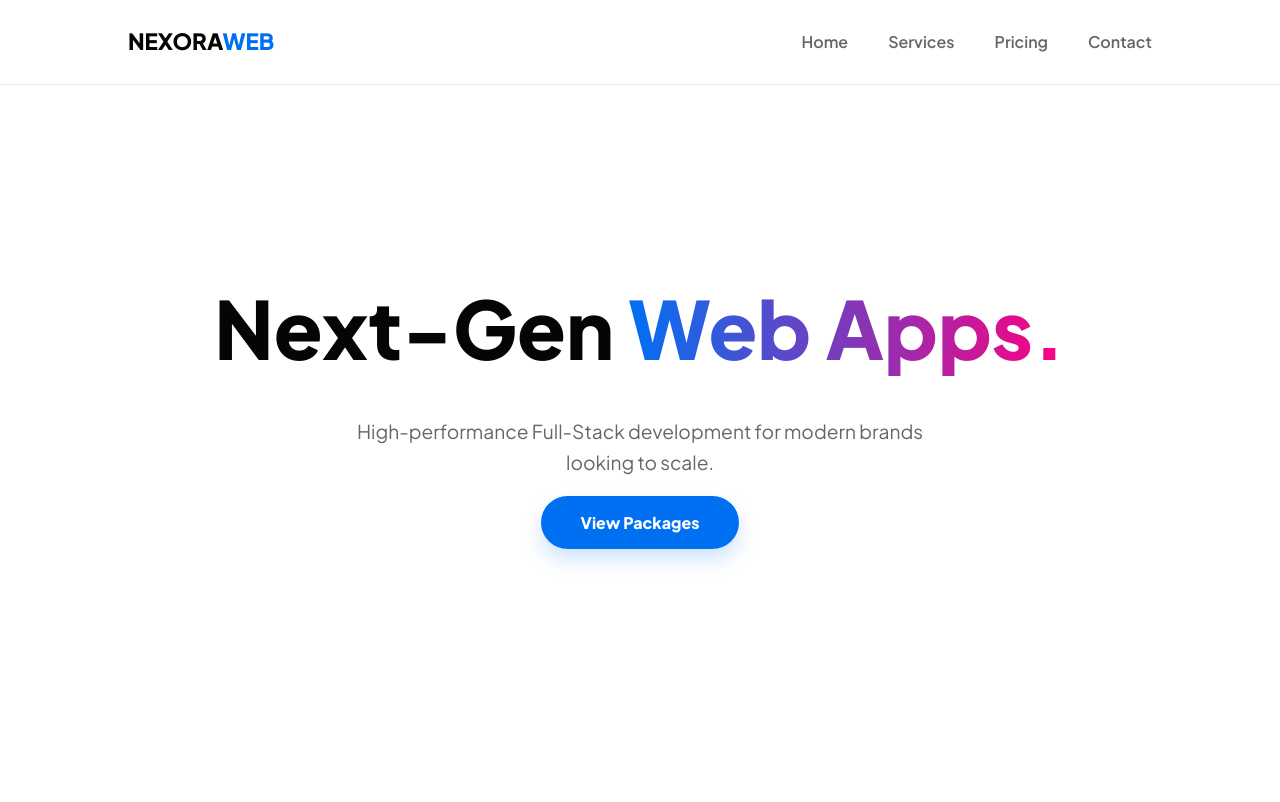
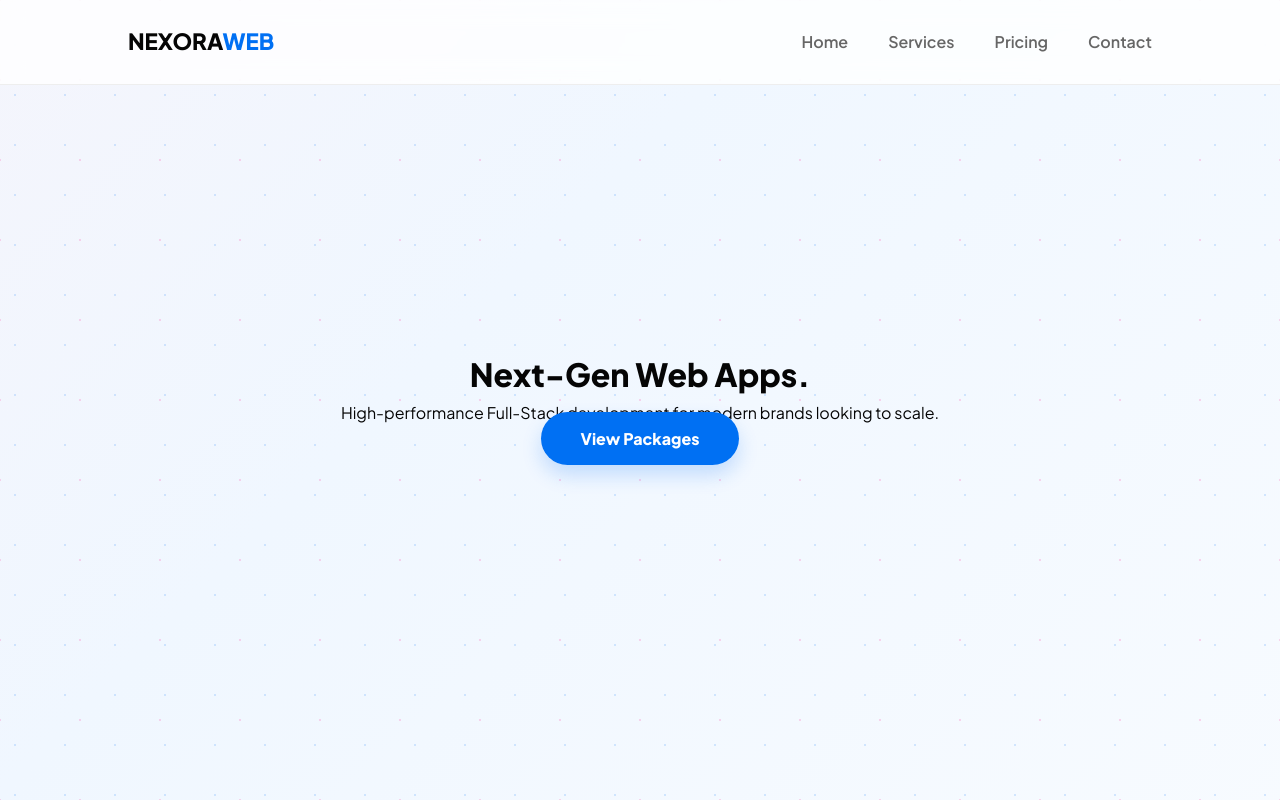
Before and after one commit to vishabh76-png/portfolio-site, a website: page index.html in a window 1280 px wide. Shown: the top 802 px of the page. Drawn offline with nearby package versions, Linux system fonts and the light colour scheme.

Commit message:
added live animated hero background

```diff
--- a/style.css
+++ b/style.css
@@ -37,10 +37,58 @@ nav {
 .nav-links a:hover { color: var(--primary); }
 
 /* Hero */
-.hero { height: 100vh; display: flex; flex-direction: column; justify-content: center; align-items: center; text-align: center; padding: 0 10%; }
-h1 { font-size: clamp(3rem, 8vw, 5rem); font-weight: 900; margin-bottom: 1.5rem; }
-.gradient-text { background: linear-gradient(to right, var(--primary), var(--accent)); -webkit-background-clip: text; -webkit-text-fill-color: transparent; }
-.hero p { font-size: 1.2rem; color: var(--text-dim); max-width: 600px; margin-bottom: 2rem; }
+/* --- UPDATED HERO SECTION WITH LIVE BACKGROUND --- */
+.hero {
+    height: 100vh;
+    display: flex;
+    flex-direction: column;
+    justify-content: center;
+    align-items: center;
+    text-align: center;
+    padding: 0 10%;
+    position: relative;
+    overflow: hidden;
+    /* This creates a soft animated gradient background */
+    background: linear-gradient(-45deg, #ffffff, #f0f7ff, #fff0f5, #ffffff);
+    background-size: 400% 400%;
+    animation: gradientBG 15s ease infinite;
+}
+
+/* The "Live" animated particles */
+.hero::before {
+    content: "";
+    position: absolute;
+    width: 200%;
+    height: 200%;
+    top: -50%;
+    left: -50%;
+    z-index: 0;
+    background-image:
+        radial-gradient(circle, var(--primary) 1px, transparent 1px),
+        radial-gradient(circle, var(--accent) 1px, transparent 1px);
+    background-size: 50px 50px, 80px 80px;
+    background-position: 0 0, 40px 40px;
+    opacity: 0.15;
+    animation: particleMove 20s linear infinite;
+}
+
+/* Ensure text stays on top of the animation */
+.hero h1, .hero p, .hero .hero-btns {
+    position: relative;
+    z-index: 1;
+}
+
+/* ANIMATION KEYFRAMES */
+@keyframes gradientBG {
+    0% { background-position: 0% 50%; }
+    50% { background-position: 100% 50%; }
+    100% { background-position: 0% 50%; }
+}
+
+@keyframes particleMove {
+    from { transform: rotate(0deg); }
+    to { transform: rotate(360deg); }
+}
 
 /* Buttons */
 .cta-btn {
```
